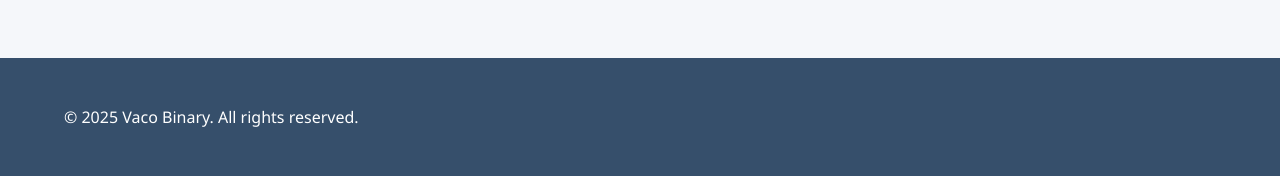
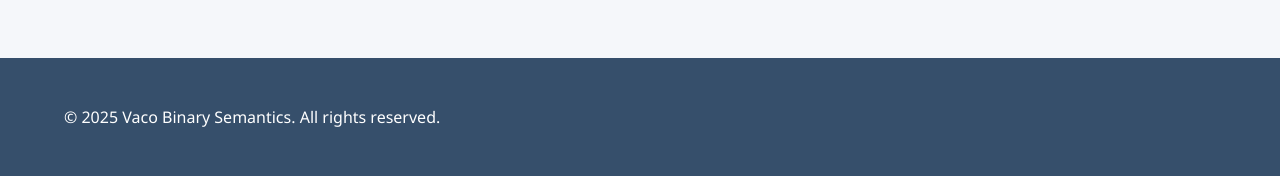
Before and after one commit to Rishab260/canonical-ui, a Django app: page / in a window 1280 px wide. Shown: the part 651-827 px from the top of the page. Run offline with Django 5.2, Linux system fonts and the light colour scheme; data that the repository does not hold is empty.

Commit message:
add semantics

```diff
--- a/canonicalwebui/core/templates/core/landing_page.html
+++ b/canonicalwebui/core/templates/core/landing_page.html
@@ -79,7 +79,7 @@
 </div>
 
 <footer>
-    <p>&copy; 2025 Vaco Binary. All rights reserved.</p>
+    <p>&copy; 2025 Vaco Binary Semantics. All rights reserved.</p>
 </footer>
 
 <script>
```
